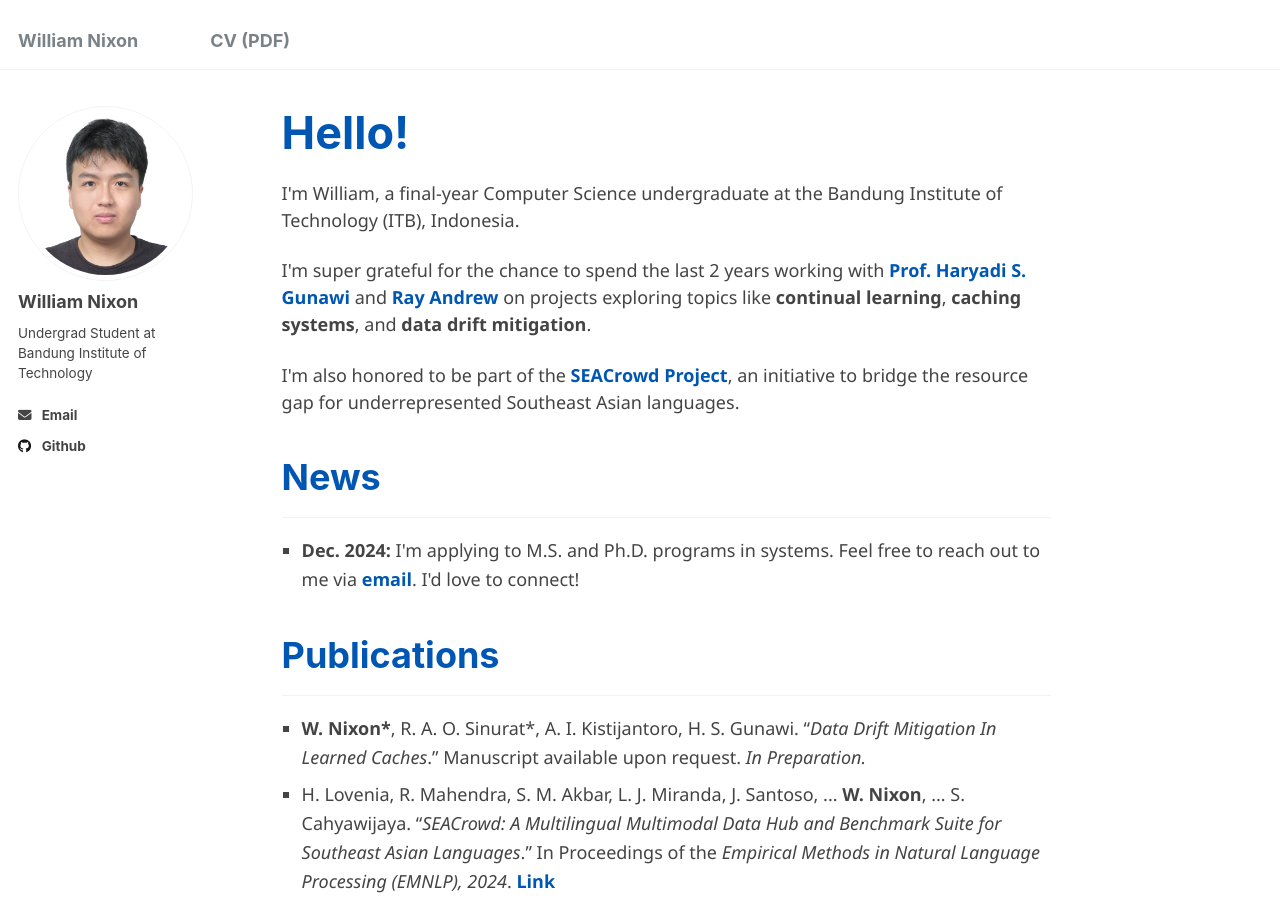
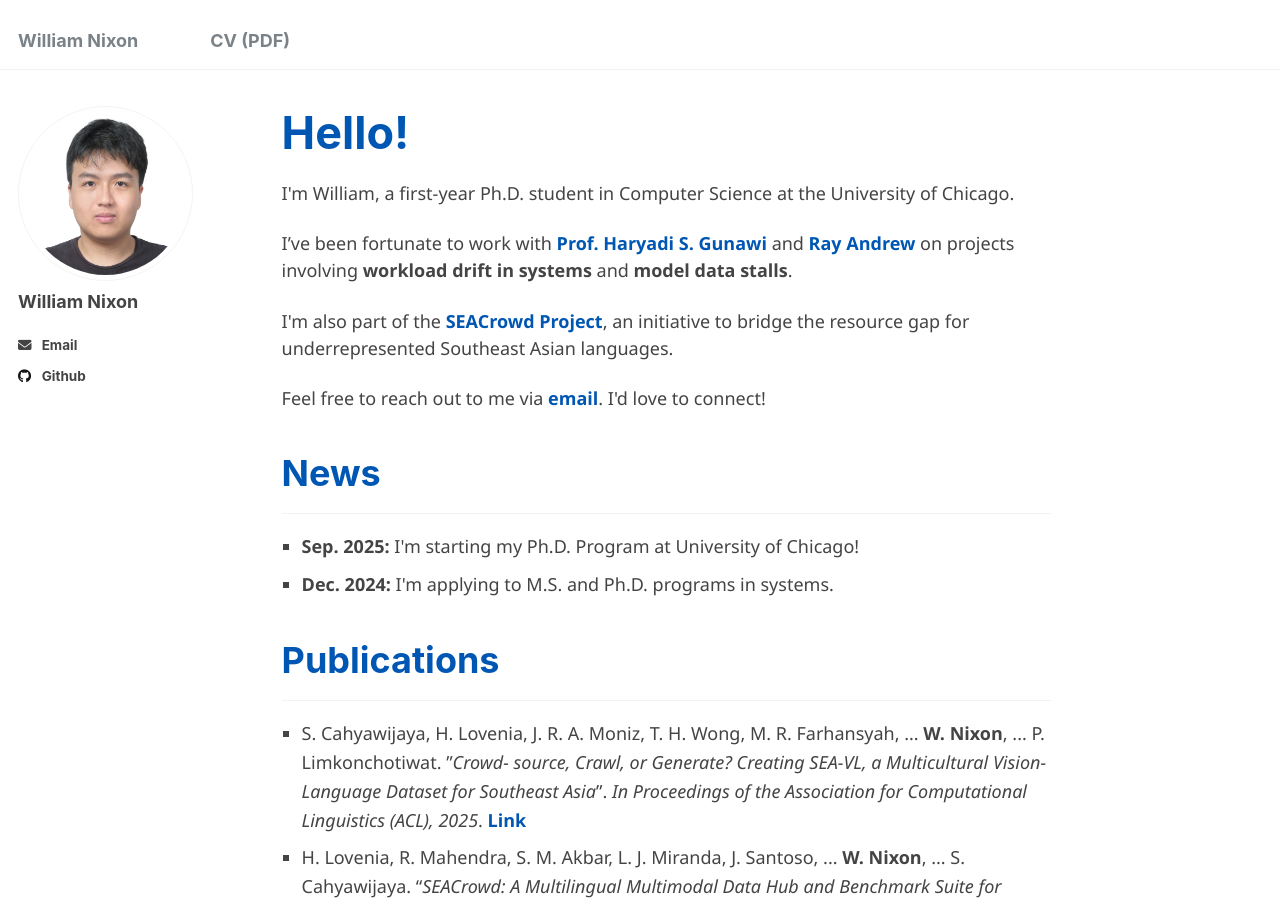
Before and after one commit to williamnixon20/williamnixon20.github.io, a Jekyll site: the page built from _pages/about.md, in a window 1280 px wide and 900 px high. Built offline with Jekyll 4.4.1, drawn with Linux system fonts in a browser that asks for light colours.

Commit message:
update site

```diff
--- a/_config.yml
+++ b/_config.yml
@@ -24,7 +24,7 @@ author:
   avatar           : "cropped-DSCF0193.ret.jpeg"
   name             : "William Nixon"
   pronouns         : # example: "she/her"
-  bio              : "Undergrad Student at Bandung Institute of Technology"
+  bio              : "" #Description bandung
   # location         : "Earth"
   # employer         : "Red Brick University"
   uri              : # URL
--- a/_pages/about.md
+++ b/_pages/about.md
@@ -68,33 +68,35 @@ redirect_from:
 
   <h1>Hello!</h1>
   <p>
-    I'm William, a final-year Computer Science undergraduate at the
-    Bandung Institute of Technology (ITB), Indonesia.
+    I'm William, a first-year Ph.D. student in Computer Science at the
+    University of Chicago.
   </p>
   <p>
-    I'm super grateful for the chance to spend the last 2 years working with
-    <a href="https://people.cs.uchicago.edu/~haryadi/" target="_blank">Prof. Haryadi S. Gunawi</a> and
-    <a href="https://rayandrew.me/" target="_blank">Ray Andrew</a> on projects exploring topics like
-    <b>continual learning</b>, <b>caching systems</b>, and <b>data drift mitigation</b>.
+    I’ve been fortunate to work with
+    <a href="https://people.cs.uchicago.edu/~haryadi/" target="_blank">Prof. Haryadi S. Gunawi</a>
+    and <a href="https://rayandrew.me/" target="_blank">Ray Andrew</a> on projects involving <b>workload drift in systems</b> and <b>model data stalls</b>.
   </p>
   <p>
-    I'm also honored to be part of the <a href="https://github.com/SEACrowd" target="_blank">SEACrowd Project</a>, an initiative to bridge the resource gap for underrepresented Southeast Asian languages.
+    I'm also part of the <a href="https://github.com/SEACrowd" target="_blank">SEACrowd Project</a>, an initiative to bridge the resource gap for underrepresented Southeast Asian languages.
+  </p>
+  <p>
+  Feel free to reach out to me via
+    <a href="mailto:williamnixon20@gmail.com" target="_blank">
+    email</a>. I'd love to connect!
   </p>
 
   <h2>News</h2>
   <ul>
-    <li><b>Dec. 2024:</b> I'm applying to M.S. and Ph.D. programs in systems. Feel free to reach out to me via
-    <a href="mailto:williamnixon20@gmail.com" target="_blank">
-    email</a>. I'd love to connect!</li>
-    <!-- <li><b>Sep. 2024:</b> SEACrowd is up on EMNLP '24! I helped in curating and standardizing Southeast Asian NLP datasets.</li> -->
+    <li><b>Sep. 2025:</b> I'm starting my Ph.D. Program at University of Chicago!</li>
+    <li><b>Dec. 2024:</b> I'm applying to M.S. and Ph.D. programs in systems.</li>
   </ul>
-
   <h2>Publications</h2>
   <ul>
     <li>
-      <b>W. Nixon*</b>, R. A. O. Sinurat*, A. I. Kistijantoro, H. S. Gunawi.
-      “<i>Data Drift Mitigation In Learned Caches</i>.”
-      Manuscript available upon request. <span style="font-style: italic;">In Preparation.</span>
+      S. Cahyawijaya, H. Lovenia, J. R. A. Moniz, T. H. Wong, M. R. Farhansyah, ... <b>W. Nixon</b>, ... P. Limkonchotiwat.
+      ”<i>Crowd-
+    source, Crawl, or Generate? Creating SEA-VL, a Multicultural Vision-Language Dataset for Southeast Asia</i>”. <span style="font-style: italic;">In
+    Proceedings of the Association for Computational Linguistics (ACL), 2025</span>. <a href="https://aclanthology.org/2025.acl-long.916.pdf" target="_blank">Link</a>
     </li>
     <li>
       H. Lovenia, R. Mahendra, S. M. Akbar, L. J. Miranda, J. Santoso, ...
```
Also changed, not shown: 1 other file.
